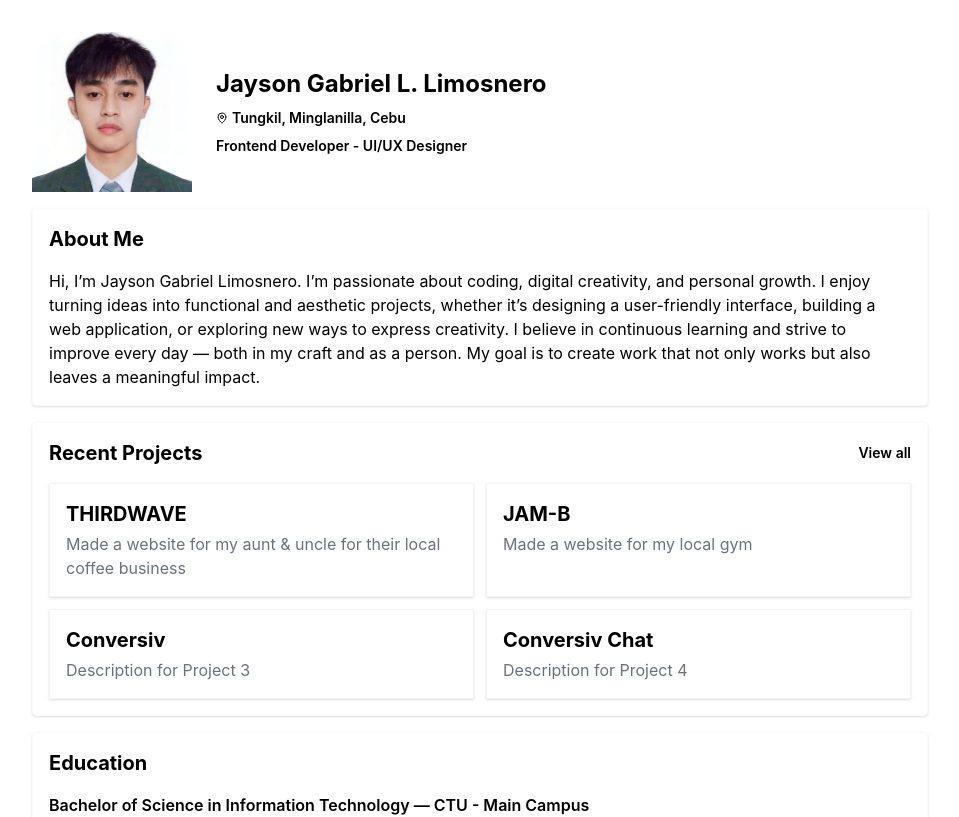
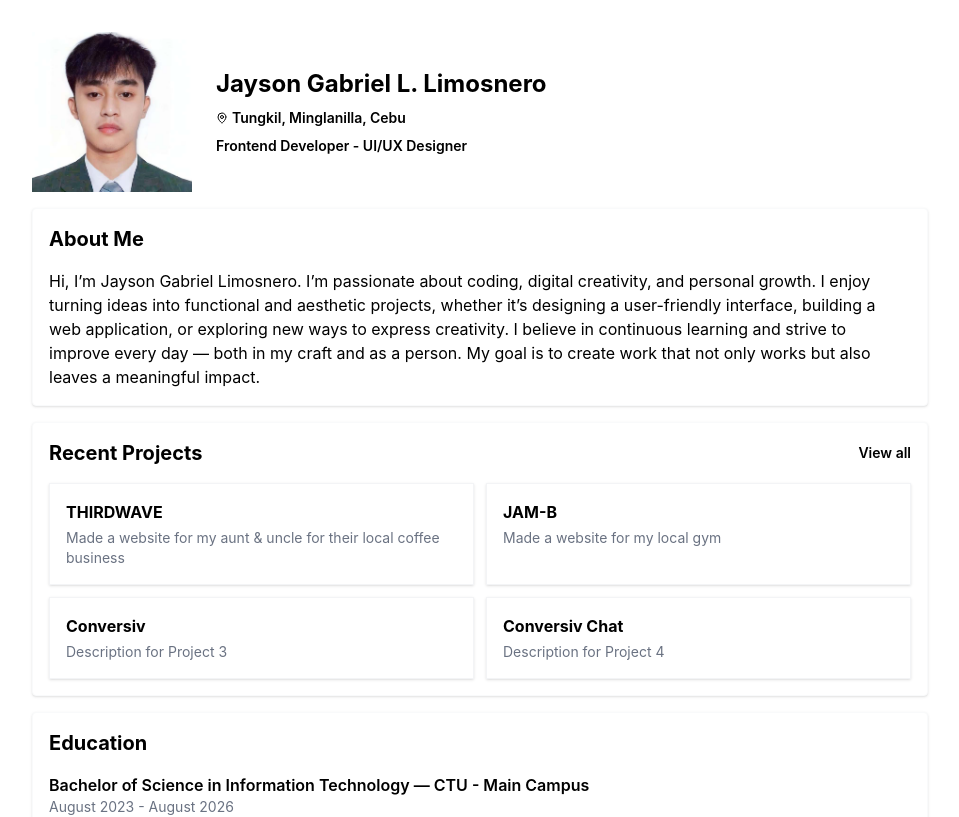
Before and after one commit to Sonix-J/Sonix-Portfolio, a React (Vite) app: page / in a window 1280 px wide. Shown: the top 817 px of the page, without its empty margins (160-1119 px from the left). Built offline with nearby package versions, Linux system fonts and the light colour scheme.

Commit message:
ProjectCard font size adjustments

```diff
--- a/src/components/ui/ProjectCard.tsx
+++ b/src/components/ui/ProjectCard.tsx
@@ -12,8 +12,8 @@ export default function ProjectCard({ title, description, link }: ProjectCardPro
       rel="noopener noreferrer"
       className="block border border-gray-100  p-4 shadow-sm bg-white"
     >
-      <h3 className="font-bold text-xl">{title}</h3>
-      <p className="text-gray-500 mt-1">{description}</p>
+      <h3 className="font-bold text-md">{title}</h3>
+      <p className="text-gray-500 text-sm mt-1">{description}</p>
     </a>
   )
 }
```
